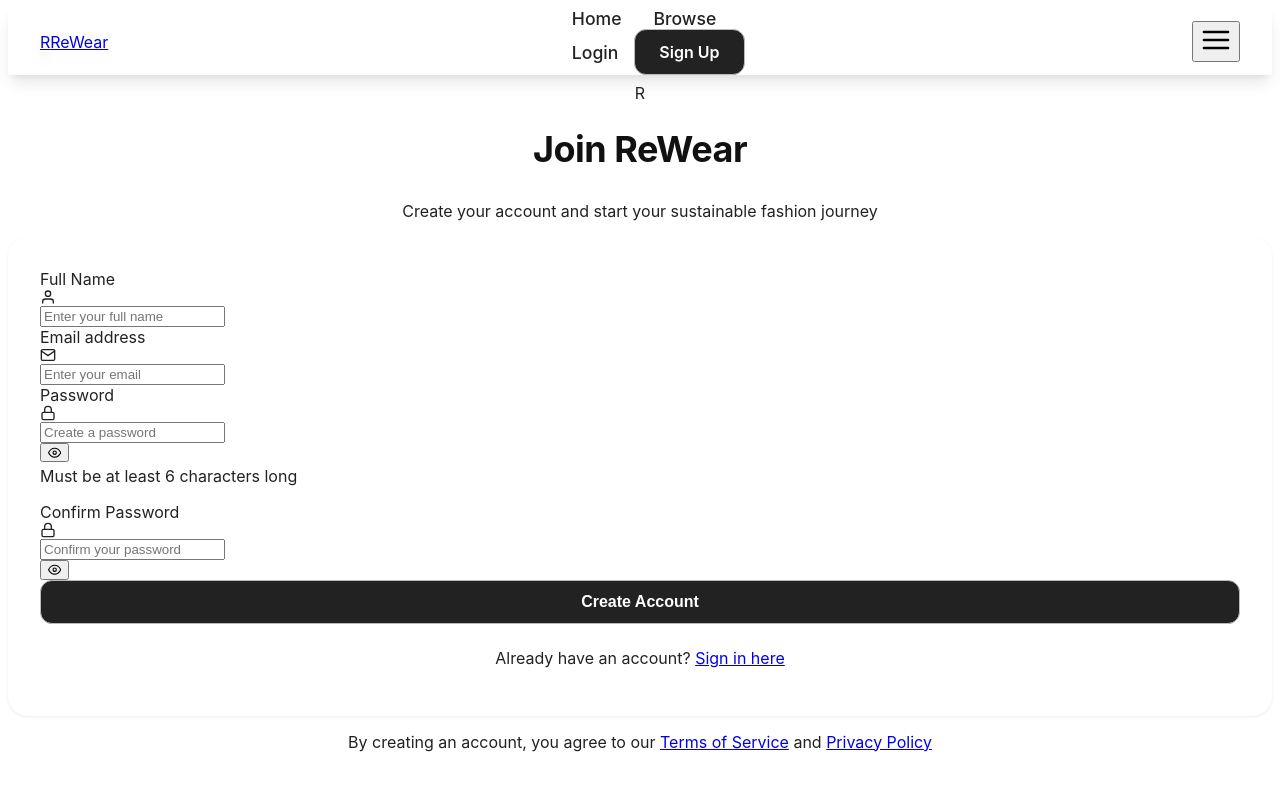
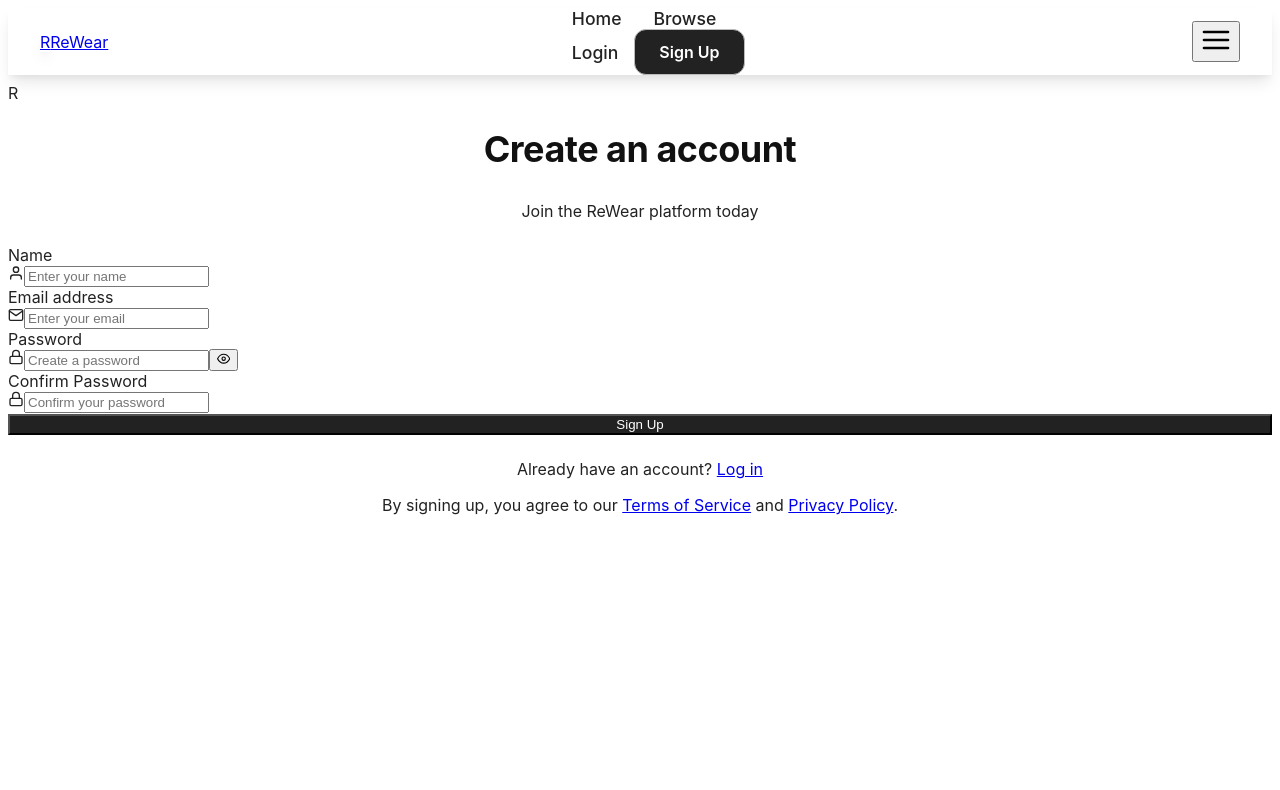
Before and after one commit to dubeyharshit0605/dubey, a React (Create React App) app in the folder client/: page /register in a window 1280 px wide. Shown: the top 790 px of the page. Built offline with nearby package versions, Linux system fonts and the light colour scheme; the HTML template or start-up script is replaced by a standard one.

Commit message:
Update Register.js

```diff
--- a/client/src/pages/Register.js
+++ b/client/src/pages/Register.js
@@ -12,232 +12,163 @@ const Register = () => {
     password: '',
     confirmPassword: ''
   });
+
   const [showPassword, setShowPassword] = useState(false);
-  const [showConfirmPassword, setShowConfirmPassword] = useState(false);
   const [loading, setLoading] = useState(false);
-  const { register } = useAuth();
+  const { register } = useAuth(); // ✅ Fixed here
   const navigate = useNavigate();
 
   const handleChange = (e) => {
-    setFormData({
-      ...formData,
+    setFormData(prev => ({
+      ...prev,
       [e.target.name]: e.target.value
-    });
-  };
-
-  const validateForm = () => {
-    if (formData.password !== formData.confirmPassword) {
-      toast.error('Passwords do not match');
-      return false;
-    }
-    if (formData.password.length < 6) {
-      toast.error('Password must be at least 6 characters long');
-      return false;
-    }
-    return true;
+    }));
   };
 
   const handleSubmit = async (e) => {
     e.preventDefault();
 
-    if (!validateForm()) {
+    if (formData.password !== formData.confirmPassword) {
+      toast.error("Passwords do not match");
+      return;
+    }
+
+    if (formData.password.length < 6) {
+      toast.error("Password must be at least 6 characters");
       return;
     }
 
     setLoading(true);
-
     try {
-      const result = await register(formData.name, formData.email, formData.password);
-
+      const result = await register(formData.name, formData.email, formData.password); // ✅ Fixed
       if (result.success) {
-        toast.success('Account created successfully! Welcome to ReWear!');
+        toast.success("Account created successfully!");
         navigate('/dashboard');
       } else {
         toast.error(result.error);
       }
     } catch (error) {
-      toast.error('An error occurred. Please try again.');
+      toast.error("Something went wrong. Please try again.");
     } finally {
       setLoading(false);
     }
   };
 
   return (
-    <div className="min-h-screen bg-gray-50 flex items-center justify-center py-12 px-4 sm:px-6 lg:px-8">
+    <div className="login-wrapper px-4">
       <motion.div
-        initial={{ opacity: 0, y: 20 }}
+        initial={{ opacity: 0, y: 30 }}
         animate={{ opacity: 1, y: 0 }}
-        transition={{ duration: 0.6 }}
-        className="max-w-md w-full space-y-8"
+        transition={{ duration: 0.5 }}
+        className="login-card"
       >
-        <div className="text-center">
-          <div className="mx-auto h-12 w-12 bg-green-500 rounded-full flex items-center justify-center">
+        <div className="logo-circle">
           <span className="text-white font-bold text-xl">R</span>
         </div>
-          <h2 className="mt-6 text-3xl font-bold text-gray-900">
-            Join ReWear
+        <h2 className="mt-6 text-2xl font-bold text-center text-gray-900">
+          Create an account
         </h2>
-          <p className="mt-2 text-sm text-gray-600">
-            Create your account and start your sustainable fashion journey
+        <p className="mt-2 text-center text-sm text-gray-600">
+          Join the ReWear platform today
         </p>
-        </div>
 
-        <div className="card">
-          <div className="card-body">
-            <form className="space-y-6" onSubmit={handleSubmit}>
-              <div className="form-group">
-                <label htmlFor="name" className="form-label">
-                  Full Name
-                </label>
+        <form className="space-y-5 mt-6" onSubmit={handleSubmit}>
+          {/* Name */}
+          <div>
+            <label htmlFor="name" className="form-label">Name</label>
             <div className="relative">
-                  <div className="absolute inset-y-0 left-0 pl-3 flex items-center pointer-events-none">
-                    <FiUser className="h-5 w-5 text-gray-400" />
-                  </div>
+              <FiUser className="absolute left-3 top-3 text-gray-400" />
               <input
                 id="name"
                 name="name"
                 type="text"
-                    autoComplete="name"
                 required
+                placeholder="Enter your name"
                 className="form-input pl-10"
-                    placeholder="Enter your full name"
                 value={formData.name}
                 onChange={handleChange}
               />
             </div>
           </div>
 
-              <div className="form-group">
-                <label htmlFor="email" className="form-label">
-                  Email address
-                </label>
+          {/* Email */}
+          <div>
+            <label htmlFor="email" className="form-label">Email address</label>
             <div className="relative">
-                  <div className="absolute inset-y-0 left-0 pl-3 flex items-center pointer-events-none">
-                    <FiMail className="h-5 w-5 text-gray-400" />
-                  </div>
+              <FiMail className="absolute left-3 top-3 text-gray-400" />
               <input
                 id="email"
                 name="email"
                 type="email"
-                    autoComplete="email"
                 required
+                placeholder="Enter your email"
                 className="form-input pl-10"
-                    placeholder="Enter your email"
                 value={formData.email}
                 onChange={handleChange}
               />
             </div>
           </div>
 
-              <div className="form-group">
-                <label htmlFor="password" className="form-label">
-                  Password
-                </label>
+          {/* Password */}
+          <div>
+            <label htmlFor="password" className="form-label">Password</label>
             <div className="relative">
-                  <div className="absolute inset-y-0 left-0 pl-3 flex items-center pointer-events-none">
-                    <FiLock className="h-5 w-5 text-gray-400" />
-                  </div>
+              <FiLock className="absolute left-3 top-3 text-gray-400" />
               <input
                 id="password"
                 name="password"
-                    type={showPassword ? 'text' : 'password'}
-                    autoComplete="new-password"
+                type={showPassword ? "text" : "password"}
                 required
+                placeholder="Create a password"
                 className="form-input pl-10 pr-10"
-                    placeholder="Create a password"
                 value={formData.password}
                 onChange={handleChange}
               />
               <button
                 type="button"
-                    className="absolute inset-y-0 right-0 pr-3 flex items-center"
+                className="absolute right-3 top-3 text-gray-400"
                 onClick={() => setShowPassword(!showPassword)}
               >
-                    {showPassword ? (
-                      <FiEyeOff className="h-5 w-5 text-gray-400" />
-                    ) : (
-                      <FiEye className="h-5 w-5 text-gray-400" />
-                    )}
-                  </button>
-                </div>
-                <p className="mt-1 text-xs text-gray-500">
-                  Must be at least 6 characters long
-                </p>
-              </div>
-
-              <div className="form-group">
-                <label htmlFor="confirmPassword" className="form-label">
-                  Confirm Password
-                </label>
-                <div className="relative">
-                  <div className="absolute inset-y-0 left-0 pl-3 flex items-center pointer-events-none">
-                    <FiLock className="h-5 w-5 text-gray-400" />
-                  </div>
-                  <input
-                    id="confirmPassword"
-                    name="confirmPassword"
-                    type={showConfirmPassword ? 'text' : 'password'}
-                    autoComplete="new-password"
-                    required
-                    className="form-input pl-10 pr-10"
-                    placeholder="Confirm your password"
-                    value={formData.confirmPassword}
-                    onChange={handleChange}
-                  />
-                  <button
-                    type="button"
-                    className="absolute inset-y-0 right-0 pr-3 flex items-center"
-                    onClick={() => setShowConfirmPassword(!showConfirmPassword)}
-                  >
-                    {showConfirmPassword ? (
-                      <FiEyeOff className="h-5 w-5 text-gray-400" />
-                    ) : (
-                      <FiEye className="h-5 w-5 text-gray-400" />
-                    )}
+                {showPassword ? <FiEyeOff /> : <FiEye />}
               </button>
             </div>
           </div>
 
+          {/* Confirm Password */}
           <div>
-                <button
-                  type="submit"
-                  disabled={loading}
-                  className="btn btn-primary w-full"
-                >
-                  {loading ? (
-                    <>
-                      <div className="spinner w-4 h-4"></div>
-                      Creating account...
-                    </>
-                  ) : (
-                    'Create Account'
-                  )}
-                </button>
-              </div>
-            </form>
-
-            <div className="mt-6 text-center">
-              <p className="text-sm text-gray-600">
-                Already have an account?{' '}
-                <Link to="/login" className="text-green-600 hover:text-green-500 font-medium">
-                  Sign in here
-                </Link>
-              </p>
-            </div>
+            <label htmlFor="confirmPassword" className="form-label">Confirm Password</label>
+            <div className="relative">
+              <FiLock className="absolute left-3 top-3 text-gray-400" />
+              <input
+                id="confirmPassword"
+                name="confirmPassword"
+                type={showPassword ? "text" : "password"}
+                required
+                placeholder="Confirm your password"
+                className="form-input pl-10 pr-10"
+                value={formData.confirmPassword}
+                onChange={handleChange}
+              />
             </div>
           </div>
 
-        <div className="text-center">
-          <p className="text-xs text-gray-500">
-            By creating an account, you agree to our{' '}
-            <a href="#" className="text-green-600 hover:text-green-500">
-              Terms of Service
-            </a>{' '}
+          <button type="submit" disabled={loading} className="btn-primary w-full">
+            {loading ? 'Creating account...' : 'Sign Up'}
+          </button>
+        </form>
+
+        <div className="mt-6 text-center text-sm text-gray-600">
+          Already have an account?{' '}
+          <Link to="/login" className="text-green-600 hover:text-green-500 font-medium">
+            Log in
+          </Link>
+        </div>
+
+        <div className="mt-4 text-center text-xs text-gray-500">
+          By signing up, you agree to our{' '}
+          <a href="#" className="text-green-600 hover:text-green-500">Terms of Service</a>{' '}
           and{' '}
-            <a href="#" className="text-green-600 hover:text-green-500">
-              Privacy Policy
-            </a>
-          </p>
+          <a href="#" className="text-green-600 hover:text-green-500">Privacy Policy</a>.
         </div>
       </motion.div>
     </div>
```
Lines whose indentation alone changed are shown as unchanged.
